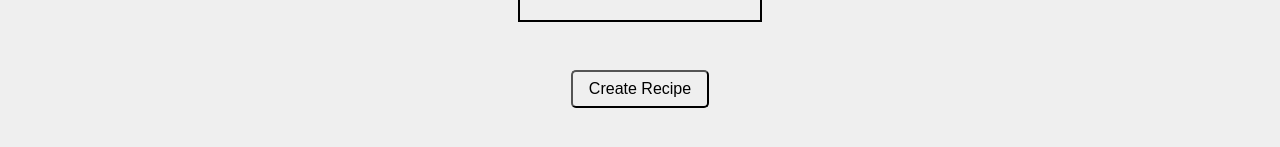
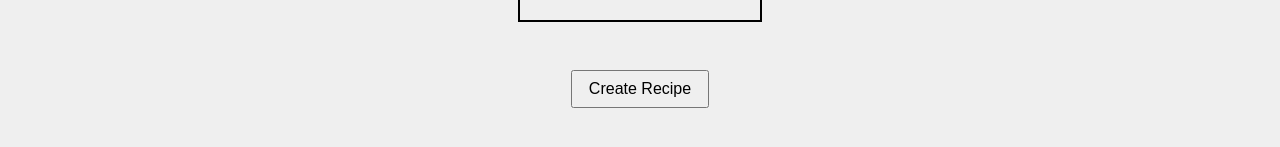
Before and after one commit to hurjan/mat-gpt, a React (Vite) app: page /CreateRecipe in a window 1280 px wide. Shown: the part 457-604 px from the top of the page. Built offline with nearby package versions, Linux system fonts and the light colour scheme.

Commit message:
snabb fix

```diff
--- a/src/components/pages/CreateRecipe.css
+++ b/src/components/pages/CreateRecipe.css
@@ -19,5 +19,4 @@
   margin-top: 3rem;
   padding: 0.5rem 1rem;
   font-size: 1rem;
-  border-radius: 5px;
 }
```
